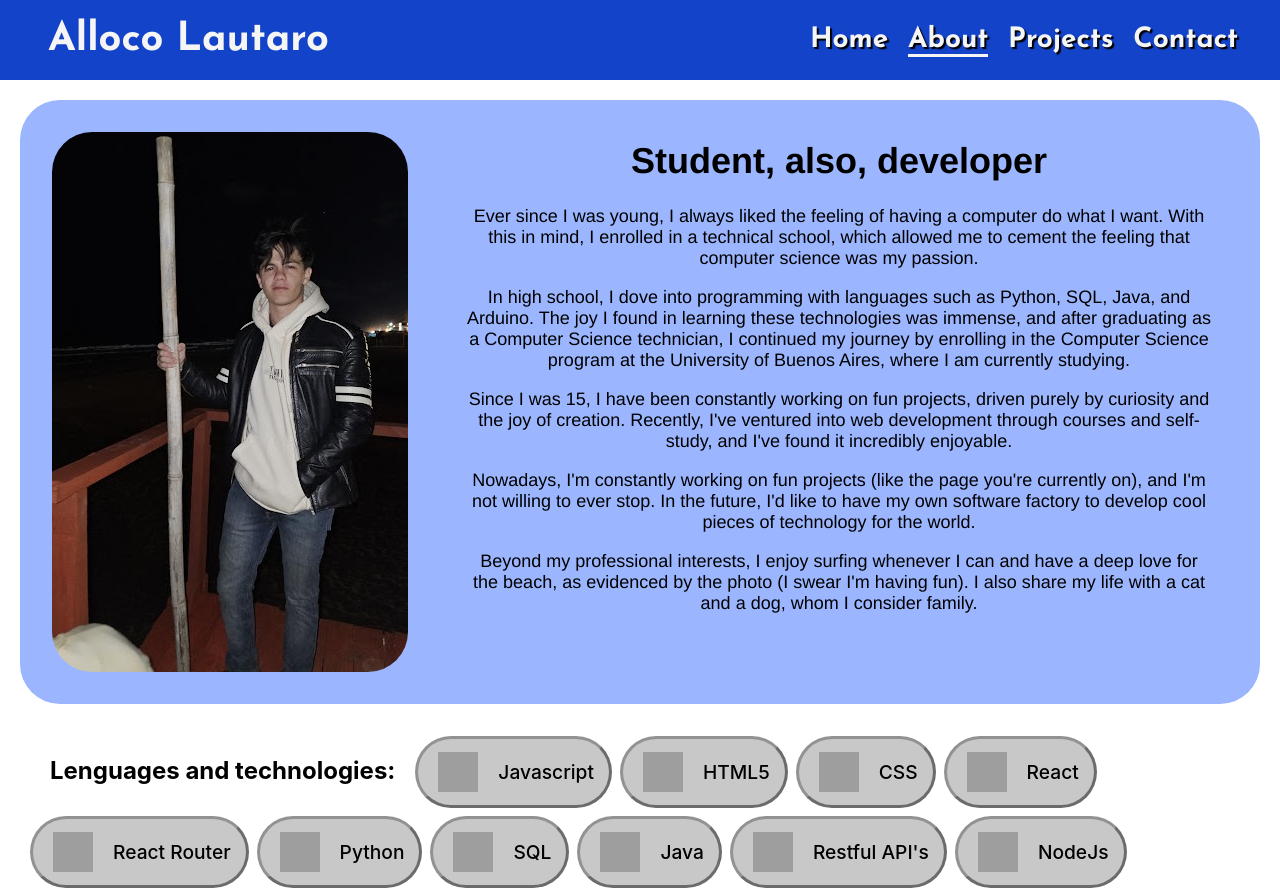
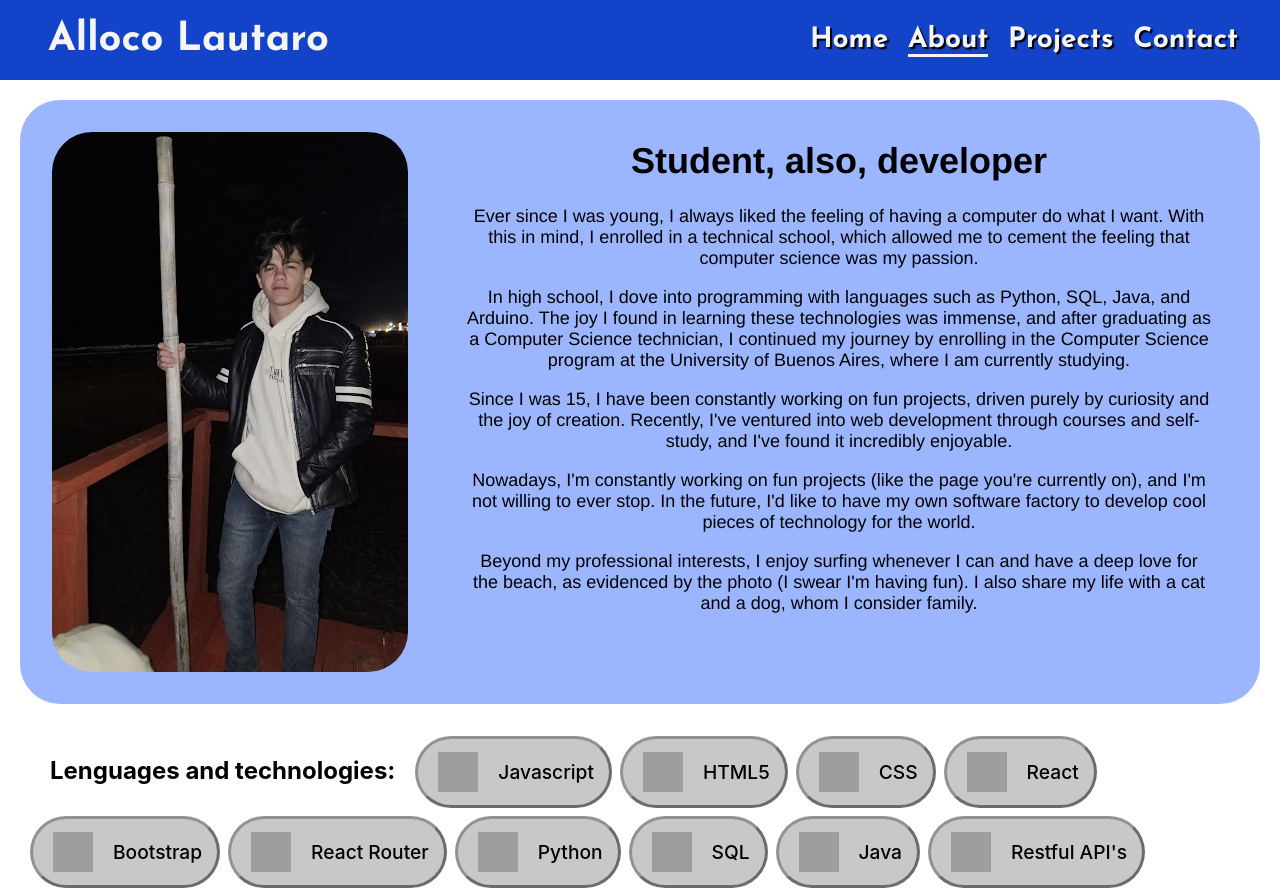
Before and after one commit to Daniel-Wonders/portfolio, a React (Create React App) app in the folder my-app/: page /#/about in a window 1280 px wide. Shown: the top 894 px of the page. Built offline with nearby package versions, Linux system fonts and the light colour scheme; grey boxes are pictures that could not be loaded.

Commit message:
Added bootstrap as skill
wohoo

```diff
--- a/my-app/src/pages/About.jsx
+++ b/my-app/src/pages/About.jsx
@@ -32,6 +32,9 @@ export default function About(){
                     <img alt="icon" className="icon" src="https://cdn1.iconfinder.com/data/icons/programing-development-8/24/react_logo-512.png"/>
                     <p>React</p></div>
                 <div className="skill">
+                    <img alt="icon" className="icon" src="https://upload.wikimedia.org/wikipedia/commons/b/b2/Bootstrap_logo.svg"/>
+                    <p>Bootstrap</p></div>
+                <div className="skill">
                     <img alt="icon" className="icon" src="https://www.svgrepo.com/show/354262/react-router.svg"/>
                     <p>React Router</p></div>
                 <div className="skill">
@@ -59,6 +62,7 @@ export default function About(){
                     <img alt="icon" className="icon" src="https://cdn-icons-png.flaticon.com/512/5968/5968259.png"/>
                     <p>Haskell</p></div>
 
+
             </div>
         </>
     )
```
